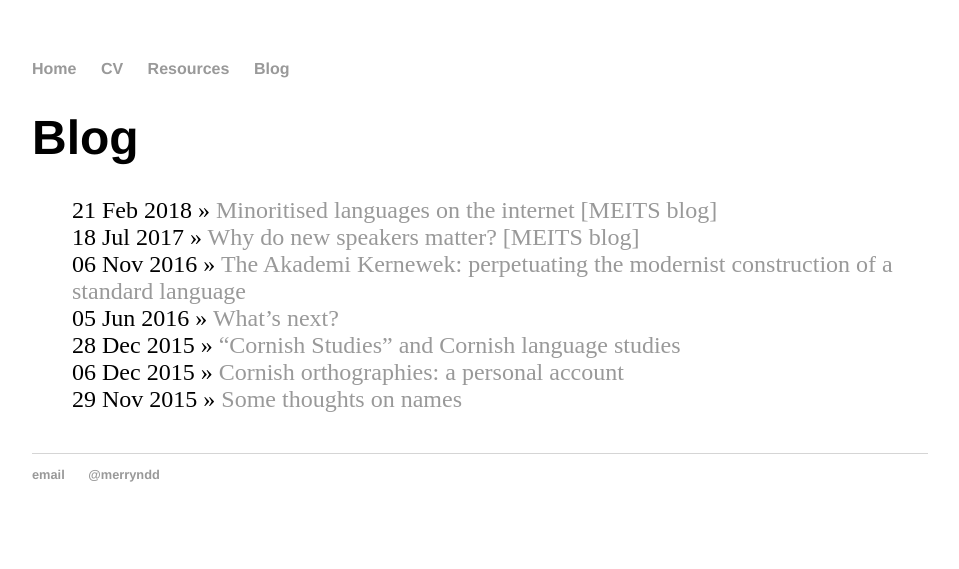
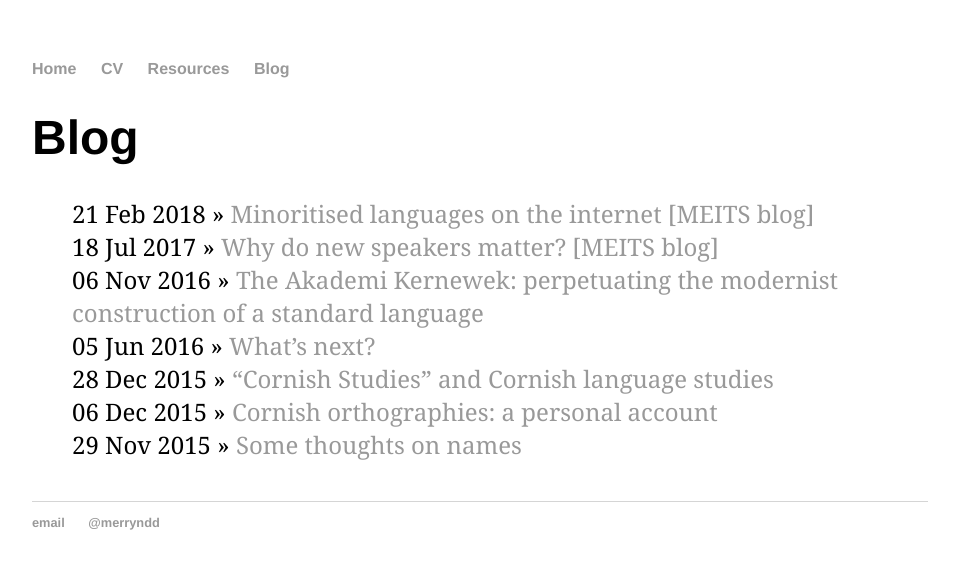
Before and after one commit to merryndd/merryndd.github.io, a Jekyll site: the page built from news/index.html, in a window 1280 px wide. Shown: the top 569 px of the page, without its empty margins (160-1119 px from the left). Built offline with Jekyll 4.4.1, drawn with Linux system fonts in a browser that asks for light colours.

Commit message:
Update main.css

```diff
--- a/css/main.css
+++ b/css/main.css
@@ -47,6 +47,7 @@ footer {
 ul.posts {
     margin: 20px auto 40px;
     font-size: 1.5em;
+    font-family:'Georgia', 'Serif';
 }
 
 ul.posts li {
```
